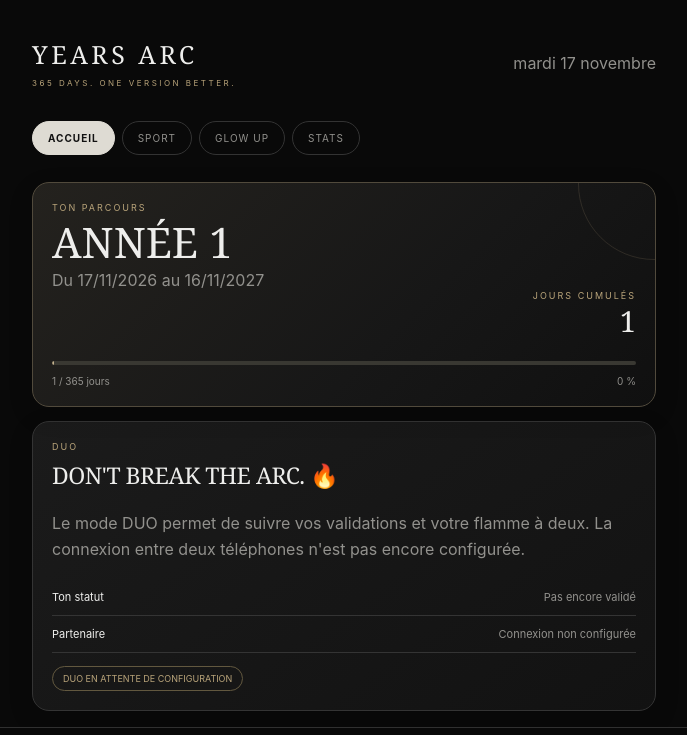
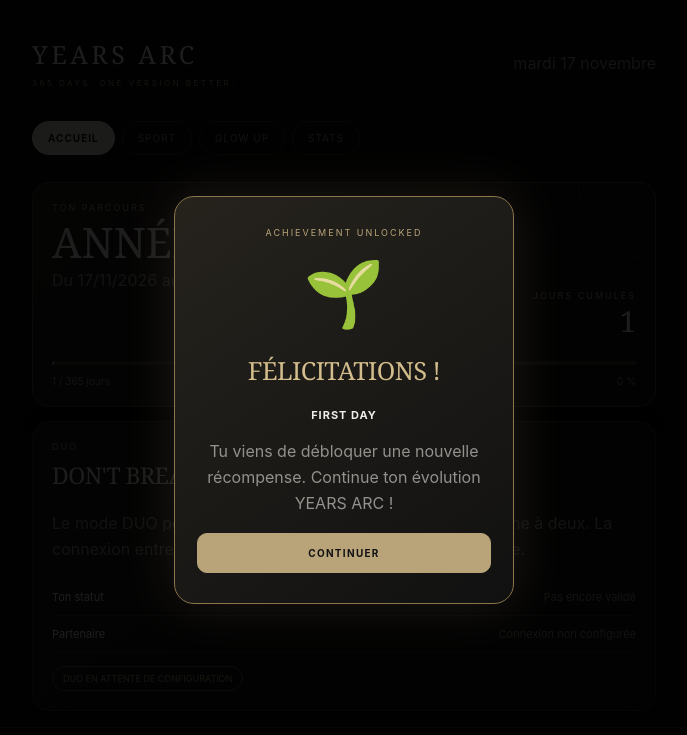
Before and after one commit to Stevan-Sport/my-winter-arc, a plain HTML site: page index.html in a window 1280 px wide. Shown: the top 735 px of the page, without its empty margins (296-983 px from the left). Drawn offline with Linux system fonts and the light colour scheme.

Commit message:
Update index.html
Achievement 5

```diff
--- a/index.html
+++ b/index.html
@@ -2082,6 +2082,8 @@ function renderStats() {
   document.getElementById("warningCount").textContent=warningCount(today)+" / 2";
   renderCalendar();
   renderYearHistory();
+  checkAchievements();
+renderAchievements();
 }
 function renderCalendar() {
   const y=calendarDate.getFullYear(),m=calendarDate.getMonth();
```
